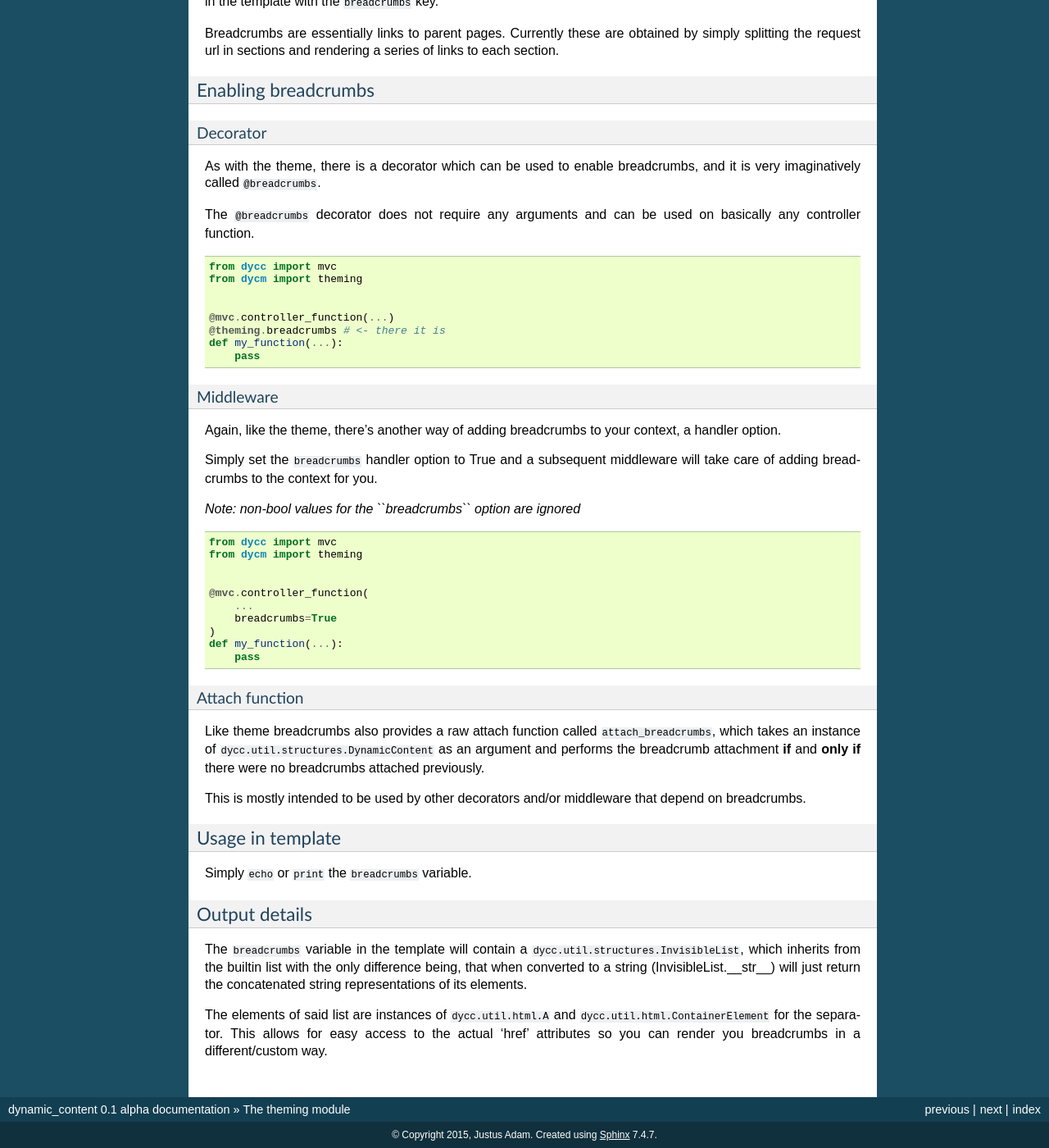
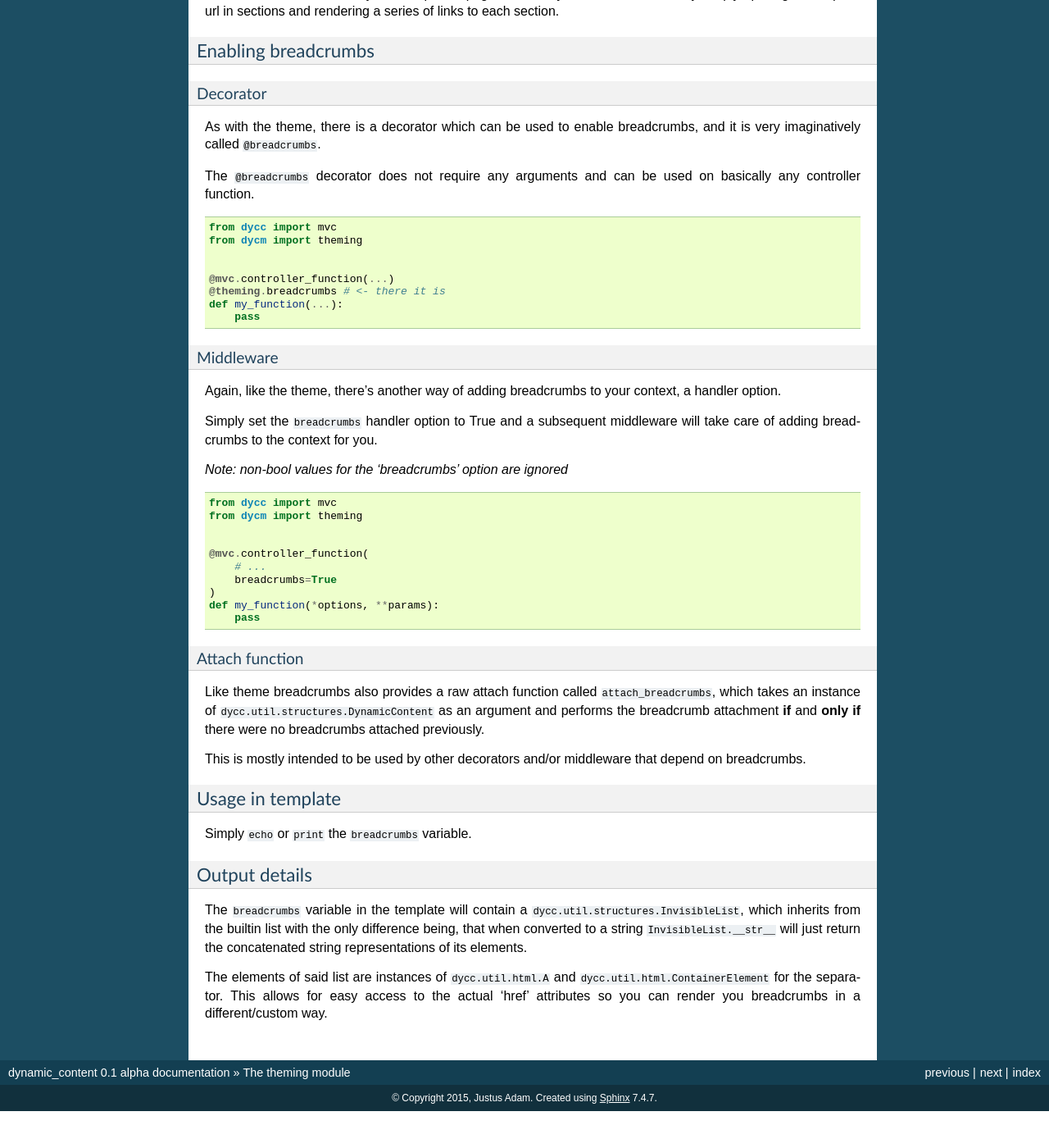
Before and after one commit to JustusAdam/dynamic_content_documentation, a Sphinx documentation site: the page built from source/theming-module.rst, in a window 1280 px wide and 1400 px high, scrolled down 2212 px. Shown: the whole window at 82% size. Built offline with Sphinx 7.4.7, drawn with Linux system fonts in a browser that asks for light colours; formulas are drawn with MathJax 3; after the commit the page ends 3567 px from its top, so only the background shows below that; some of the changed text lies outside the part shown.

Commit message:
small fixes

```diff
--- a/source/authorization.rst
+++ b/source/authorization.rst
@@ -3,9 +3,9 @@
 
 TLDR
 ----
-- Decorate your controller function with ``@authorize(permission)``.
-- assign ``permission`` to the control group (id=0)
-- assign ``permission`` to groups you wish to have access via the admin interface at /permissions
+ -  Decorate your controller function with ``@authorize(permission)``.
+ -  assign ``permission`` to the control group (id=0)
+ -  assign ``permission`` to groups you wish to have access via the admin interface at /permissions
 
 Client information
 ------------------
--- a/source/theming-module.rst
+++ b/source/theming-module.rst
@@ -4,14 +4,19 @@
 TLDR
 ----
 
-- either
-    - attach ``@theme(default_theme_name)`` decorator to your controller function
-    - or set the `theme` handler option to True or the theme name
-    to enable theming.
-- either
-    - attach ``@breadcrumbs`` to your controller function
-    - or set ``bradcrumbs`` handler option to True
-    to get the ``breadcrumbs`` variable in the template
+To enable theming either
+
+ -  attach ``@theme(default_theme_name)`` decorator to your controller function
+
+ -  or set the `theme` handler option to True or the theme name
+
+To get the ``breadcrumbs`` variable in the template
+
+ -  attach ``@breadcrumbs`` to your controller function
+
+ -  or set ``bradcrumbs`` handler option to True
+
+
 
 Package
 -------
@@ -56,7 +61,7 @@
 
 The default_theme argument indicates which theme to attach if you don't attach a theme yourself. As that argument has a default value you can omit it when decorating the function **however** since the decorator expects this argument you still have to add empty parens like so:
 
-.. code:: pyton
+.. code:: python
 
     @mvc.controller_function(**options)
     @theming.theme() # <- note the empty parens
@@ -130,7 +135,7 @@
 
 Simply set the ``breadcrumbs`` handler option to True and a subsequent middleware will take care of adding breadcrumbs to the context for you.
 
-*Note: non-bool values for the ``breadcrumbs`` option are ignored*
+*Note: non-bool values for the 'breadcrumbs' option are ignored*
 
 .. code:: python
 
@@ -139,10 +144,10 @@
 
 
     @mvc.controller_function(
-        ...
+        # ...
         breadcrumbs=True
     )
-    def my_function(...):
+    def my_function(*options, **params):
         pass
 
 Attach function
@@ -160,6 +165,6 @@
 Output details
 ^^^^^^^^^^^^^^
 
-The ``breadcrumbs`` variable in the template will contain a ``dycc.util.structures.InvisibleList``, which inherits from the builtin list with the only difference being, that when converted to a string (InvisibleList.__str__) will just return the concatenated string representations of its elements.
+The ``breadcrumbs`` variable in the template will contain a ``dycc.util.structures.InvisibleList``, which inherits from the builtin list with the only difference being, that when converted to a string ``InvisibleList.__str__`` will just return the concatenated string representations of its elements.
 
 The elements of said list are instances of ``dycc.util.html.A`` and ``dycc.util.html.ContainerElement`` for the separator. This allows for easy access to the actual 'href' attributes so you can render you breadcrumbs in a different/custom way.
```
Also changed, not shown: source/apps.rst (+4 -4 lines), source/index.rst (+8 -0 lines).
